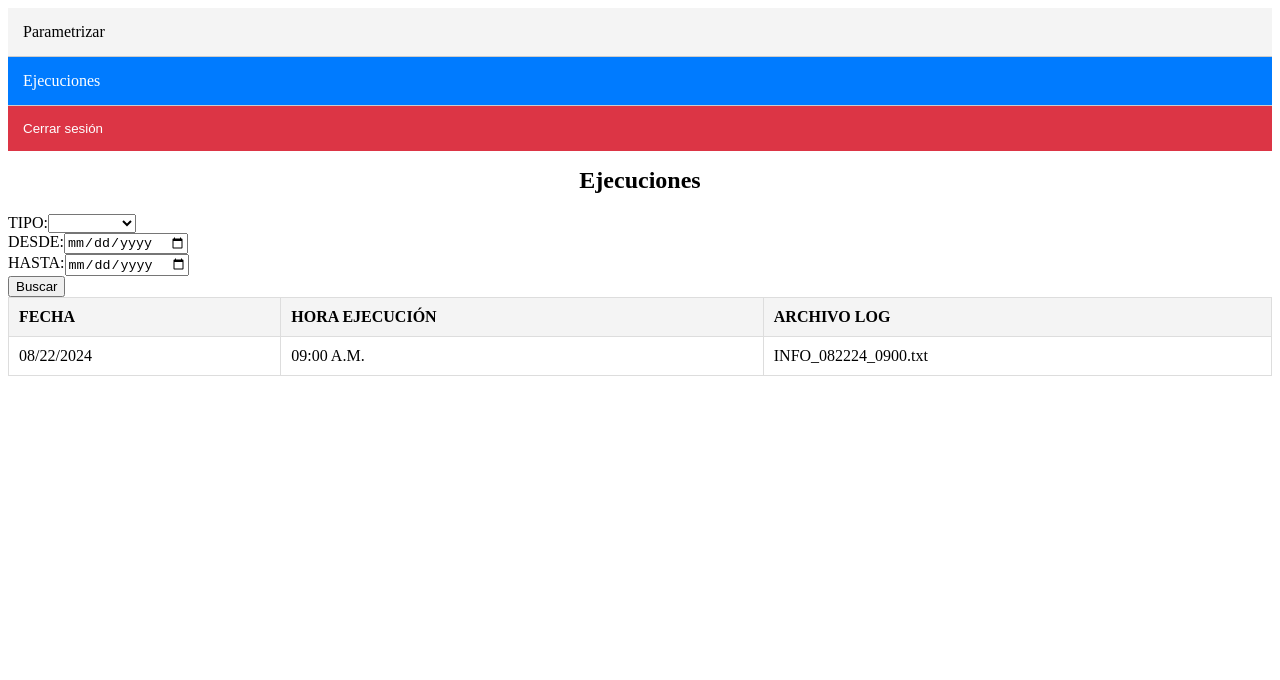
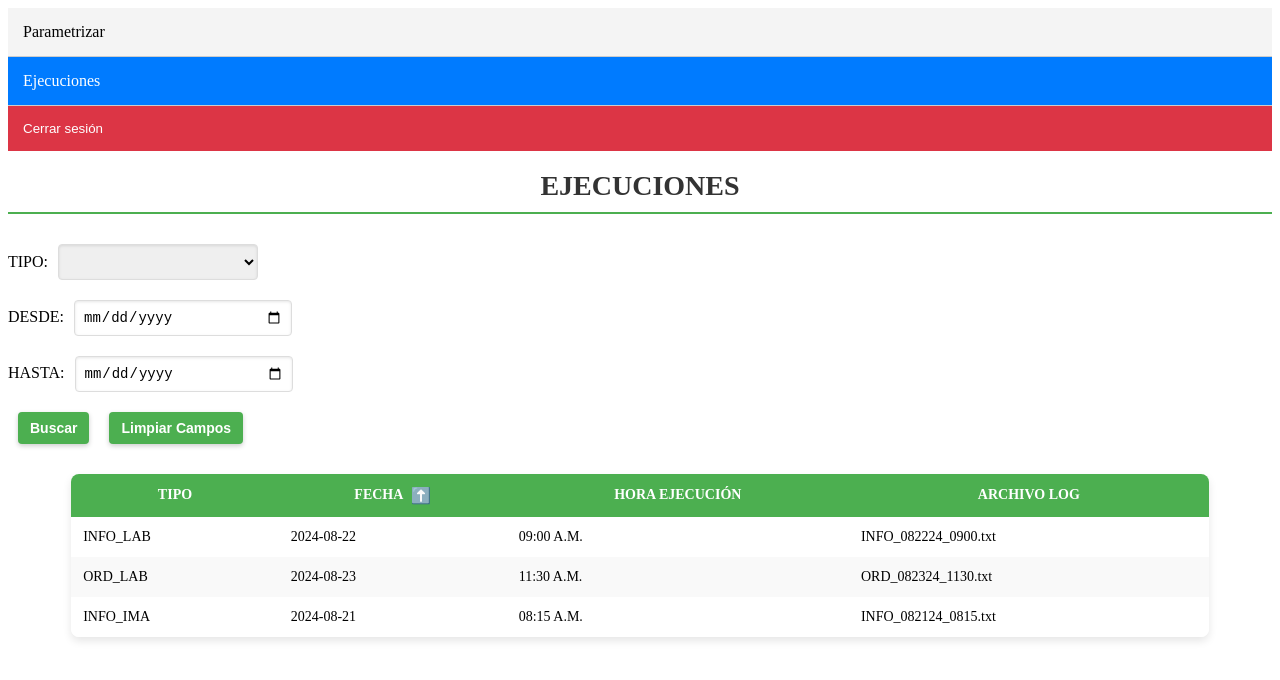
Before and after one commit to MarcosKyndryl/PCR39, an Angular app: page /ejecuciones in a window 1280 px wide. Shown: the top 680 px of the page. Built offline with nearby package versions, Linux system fonts and the light colour scheme.

Commit message:
ejecuciones y mejora css

```diff
--- a/src/app/ejecuciones/ejecuciones.component.css
+++ b/src/app/ejecuciones/ejecuciones.component.css
@@ -1,28 +1,105 @@
-/* Centrar el título */
+/* Centrar el título con estilo */
 h1 {
   text-align: center;
   margin-bottom: 20px;
-    font-size: 24px;
+  font-size: 28px;
+  color: #333;
+  font-weight: bold;
+  text-transform: uppercase;
+  border-bottom: 2px solid #4CAF50;
+  padding-bottom: 10px;
 }
 
 /* Estilos para la tabla de ejecuciones */
 table {
-    width: 100%;
+  width: 90%;
+  margin: 20px auto;
   border-collapse: collapse;
-    margin: 0 auto;
+  box-shadow: 0 4px 8px rgba(0, 0, 0, 0.1);
+  overflow: hidden;
+  border-radius: 8px;
 }
 
+/* Estilos para las celdas de la tabla */
 th, td {
-    border: 1px solid #ddd;
-    padding: 10px;
+  padding: 12px;
   text-align: left;
+  font-size: 14px;
 }
 
+/* Estilo para los encabezados */
 th {
-    background-color: #f4f4f4;
+  background-color: #4CAF50;
+  color: white;
   font-weight: bold;
+  position: relative;
+  cursor: pointer;
+  text-align: center;
+  text-transform: uppercase;
 }
 
+/* Agregar iconos a los encabezados */
+th span {
+  margin-left: 5px;
+  font-size: 14px;
+}
+
+/* Estilo para las filas alternas */
 tr:nth-child(even) {
   background-color: #f9f9f9;
 }
+
+tr:nth-child(odd) {
+  background-color: #ffffff;
+}
+
+/* Hover sobre las filas */
+tr:hover {
+  background-color: #f1f1f1;
+  transition: background-color 0.3s ease-in-out;
+}
+
+/* Estilo para los botones */
+button {
+  margin: 10px;
+  padding: 8px 12px;
+  font-size: 14px;
+  font-weight: bold;
+  color: white;
+  background-color: #4CAF50;
+  border: none;
+  border-radius: 4px;
+  cursor: pointer;
+  box-shadow: 0 2px 5px rgba(0, 0, 0, 0.2);
+  transition: background-color 0.3s ease;
+}
+
+/* Hover en los botones */
+button:hover {
+  background-color: #45a049;
+}
+
+/* Estilos para los inputs */
+input[type="date"], input[type="text"], select {
+  margin: 10px;
+  padding: 8px;
+  font-size: 14px;
+  width: 200px;
+  border: 1px solid #ddd;
+  border-radius: 4px;
+  box-shadow: inset 0 1px 3px rgba(0, 0, 0, 0.1);
+}
+
+/* Hover para los inputs */
+input[type="date"]:hover, input[type="text"]:hover, select:hover {
+  border-color: #4CAF50;
+}
+
+/* Estilos de las flechas para ordenar */
+th span {
+  display: inline-block;
+  vertical-align: middle;
+  color: #ffffff;
+  font-size: 16px;
+  font-weight: bold;
+}
--- a/src/app/ejecuciones/ejecuciones.component.html
+++ b/src/app/ejecuciones/ejecuciones.component.html
@@ -14,17 +14,40 @@
   <input id="hasta" type="date" [(ngModel)]="hasta">
 </div>
 <button (click)="buscarEjecuciones()">Buscar</button>
+<button (click)="limpiarFiltros()">Limpiar Campos</button>
 
 <table>
   <thead>
     <tr>
-      <th>FECHA</th>
-      <th>HORA EJECUCIÓN</th>
-      <th>ARCHIVO LOG</th>
+      <th (click)="ordenarColumna('tipo')">
+        TIPO
+        <span *ngIf="ordenColumna === 'tipo'">
+          {{ ordenAscendente ? '⬆️' : '⬇️' }}
+        </span>
+      </th>
+      <th (click)="ordenarColumna('fecha')">
+        FECHA
+        <span *ngIf="ordenColumna === 'fecha'">
+          {{ ordenAscendente ? '⬆️' : '⬇️' }}
+        </span>
+      </th>
+      <th (click)="ordenarColumna('hora')">
+        HORA EJECUCIÓN
+        <span *ngIf="ordenColumna === 'hora'">
+          {{ ordenAscendente ? '⬆️' : '⬇️' }}
+        </span>
+      </th>
+      <th (click)="ordenarColumna('log')">
+        ARCHIVO LOG
+        <span *ngIf="ordenColumna === 'log'">
+          {{ ordenAscendente ? '⬆️' : '⬇️' }}
+        </span>
+      </th>
     </tr>
   </thead>
   <tbody>
-    <tr *ngFor="let ejecucion of ejecuciones">
+    <tr *ngFor="let ejecucion of ejecucionesFiltradas">
+      <td>{{ ejecucion.tipo }}</td>
       <td>{{ ejecucion.fecha }}</td>
       <td>{{ ejecucion.hora }}</td>
       <td>{{ ejecucion.log }}</td>
--- a/src/app/ejecuciones/ejecuciones.component.ts
+++ b/src/app/ejecuciones/ejecuciones.component.ts
@@ -1,25 +1,84 @@
 import { Component } from '@angular/core';
-import { FormsModule } from '@angular/forms';  // Asegúrate de importar FormsModule
-import { CommonModule } from '@angular/common';  // Para otras directivas como ngIf y ngFor
+import { FormsModule } from '@angular/forms';
+import { CommonModule } from '@angular/common';
+
+// Define un tipo para las columnas permitidas
+type Columna = 'tipo' | 'fecha' | 'hora' | 'log';
 
 @Component({
   selector: 'app-ejecuciones',
   templateUrl: './ejecuciones.component.html',
   standalone: true,
   styleUrl: './ejecuciones.component.css',
-  imports: [FormsModule, CommonModule]  // Asegúrate de incluir FormsModule y CommonModule
+  imports: [FormsModule, CommonModule]
 })
 export class EjecucionesComponent {
   tipos = ['INFO_LAB', 'INFO_IMA', 'ORD_LAB', 'ORD_IMA', 'REC_MED', 'DES_MED'];
   selectedTipo = '';
   desde: string = '';
   hasta: string = '';
+  filtroFecha = '';
+  filtroHora = '';
+
   ejecuciones = [
-    { fecha: '08/22/2024', hora: '09:00 A.M.', log: 'INFO_082224_0900.txt' }
+    { tipo: 'INFO_LAB', fecha: '2024-08-22', hora: '09:00 A.M.', log: 'INFO_082224_0900.txt' },
+    { tipo: 'ORD_LAB', fecha: '2024-08-23', hora: '11:30 A.M.', log: 'ORD_082324_1130.txt' },
+    { tipo: 'INFO_IMA', fecha: '2024-08-21', hora: '08:15 A.M.', log: 'INFO_082124_0815.txt' }
   ];
 
+  ejecucionesFiltradas = [...this.ejecuciones];
+
+  ordenColumna: Columna = 'fecha'; // Columna actual
+  ordenAscendente: boolean = true;
+
   buscarEjecuciones() {
-    console.log('Buscando ejecuciones:', this.selectedTipo, this.desde, this.hasta);
-    // Lógica para buscar ejecuciones
+    this.ejecucionesFiltradas = this.ejecuciones.filter((ejec) => {
+      const cumpleTipo = this.selectedTipo ? ejec.tipo === this.selectedTipo : true;
+      const cumpleDesde = this.desde ? new Date(ejec.fecha) >= new Date(this.desde) : true;
+      const cumpleHasta = this.hasta ? new Date(ejec.fecha) <= new Date(this.hasta) : true;
+      const cumpleFiltroFecha = this.filtroFecha
+        ? ejec.fecha.includes(this.filtroFecha)
+        : true;
+      const cumpleFiltroHora = this.filtroHora
+        ? ejec.hora.includes(this.filtroHora)
+        : true;
+
+      return cumpleTipo && cumpleDesde && cumpleHasta && cumpleFiltroFecha && cumpleFiltroHora;
+    });
+    this.ordenarColumna(this.ordenColumna); // Mantener el orden actual al buscar
+  }
+
+  ordenarColumna(columna: Columna) {
+    if (this.ordenColumna === columna) {
+      this.ordenAscendente = !this.ordenAscendente;
+    } else {
+      this.ordenColumna = columna;
+      this.ordenAscendente = true;
+    }
+
+    this.ejecucionesFiltradas.sort((a, b) => {
+      const valorA = a[columna];
+      const valorB = b[columna];
+      if (columna === 'fecha') {
+        return this.ordenAscendente
+          ? new Date(valorA).getTime() - new Date(valorB).getTime()
+          : new Date(valorB).getTime() - new Date(valorA).getTime();
+      } else {
+        return this.ordenAscendente
+          ? valorA.localeCompare(valorB)
+          : valorB.localeCompare(valorA);
+      }
+    });
+  }
+
+  limpiarFiltros() {
+    this.selectedTipo = '';
+    this.desde = '';
+    this.hasta = '';
+    this.filtroFecha = '';
+    this.filtroHora = '';
+    this.ejecucionesFiltradas = [...this.ejecuciones];
+    this.ordenColumna = 'fecha';
+    this.ordenAscendente = true;
   }
 }
--- a/src/app/parametrizar/parametrizar.component.css
+++ b/src/app/parametrizar/parametrizar.component.css
@@ -1,24 +1,101 @@
+/* Centrar el título con estilo */
 h1 {
   text-align: center;
   margin-bottom: 20px;
+  font-size: 28px;
+  font-weight: bold;
+  color: #333;
+  text-transform: uppercase;
+  border-bottom: 2px solid #4CAF50;
+  padding-bottom: 10px;
 }
 
+/* Estilo de la tabla */
 table {
-  width: 100%;
+  width: 90%;
+  margin: 20px auto;
   border-collapse: collapse;
-  margin-top: 20px;
+  box-shadow: 0 4px 8px rgba(0, 0, 0, 0.1);
+  border-radius: 8px;
+  overflow: hidden;
 }
 
-th, td {
-  padding: 10px;
-  border: 1px solid #ccc;
-  text-align: left;
+/* Estilo para los encabezados */
+th {
+  background-color: #4CAF50;
+  color: white;
+  padding: 12px;
+  text-transform: uppercase;
+  font-weight: bold;
+  font-size: 14px;
+  text-align: center;
+  position: relative;
 }
 
-th {
-  background-color: #f4f4f4;
+/* Estilo para las celdas */
+th, td {
+  padding: 12px;
+  border: 1px solid #ddd;
+  font-size: 14px;
+  text-align: center;
 }
 
+/* Estilo para las filas alternas */
 tr:nth-child(even) {
   background-color: #f9f9f9;
 }
+
+tr:nth-child(odd) {
+  background-color: #ffffff;
+}
+
+/* Hover sobre las filas */
+tr:hover {
+  background-color: #f1f1f1;
+  transition: background-color 0.3s ease;
+}
+
+/* Estilo para los inputs de checkbox */
+input[type="checkbox"] {
+  margin-right: 8px;
+  accent-color: #4CAF50;
+}
+
+/* Botón para confirmar cambios */
+button {
+  display: block;
+  margin: 20px auto;
+  padding: 10px 20px;
+  background-color: #4CAF50;
+  color: white;
+  border: none;
+  border-radius: 5px;
+  font-size: 16px;
+  font-weight: bold;
+  cursor: pointer;
+  box-shadow: 0 3px 6px rgba(0, 0, 0, 0.2);
+  transition: background-color 0.3s ease, transform 0.2s ease;
+}
+
+button:hover {
+  background-color: #45a049;
+  transform: scale(1.05);
+}
+
+button:disabled {
+  background-color: #ccc;
+  cursor: not-allowed;
+  transform: none;
+}
+
+/* Mensaje de confirmación */
+.mensaje {
+  text-align: center;
+  margin-top: 10px;
+  padding: 10px;
+  font-size: 14px;
+  font-weight: bold;
+  color: #ffffff;
+  background-color: #4CAF50;
+  border-radius: 5px;
+}
```
Lines whose indentation alone changed are shown as unchanged.
